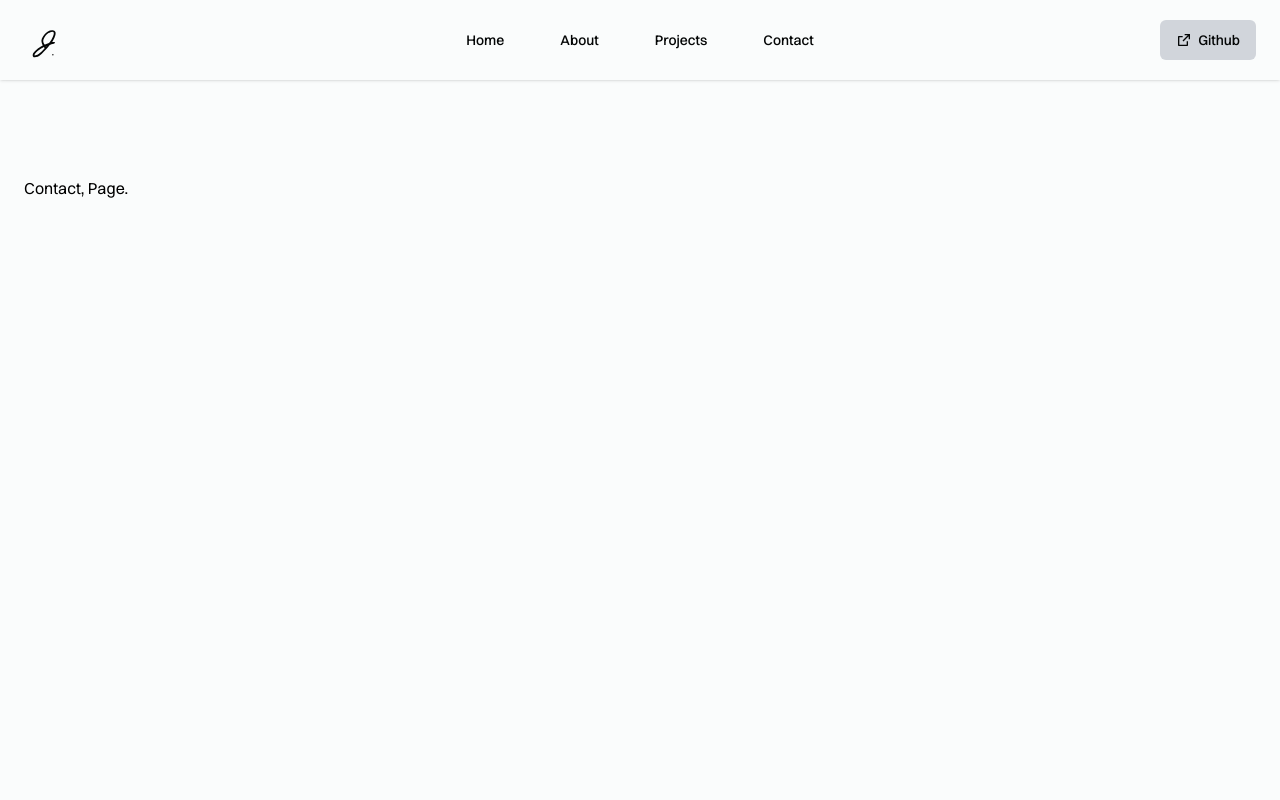
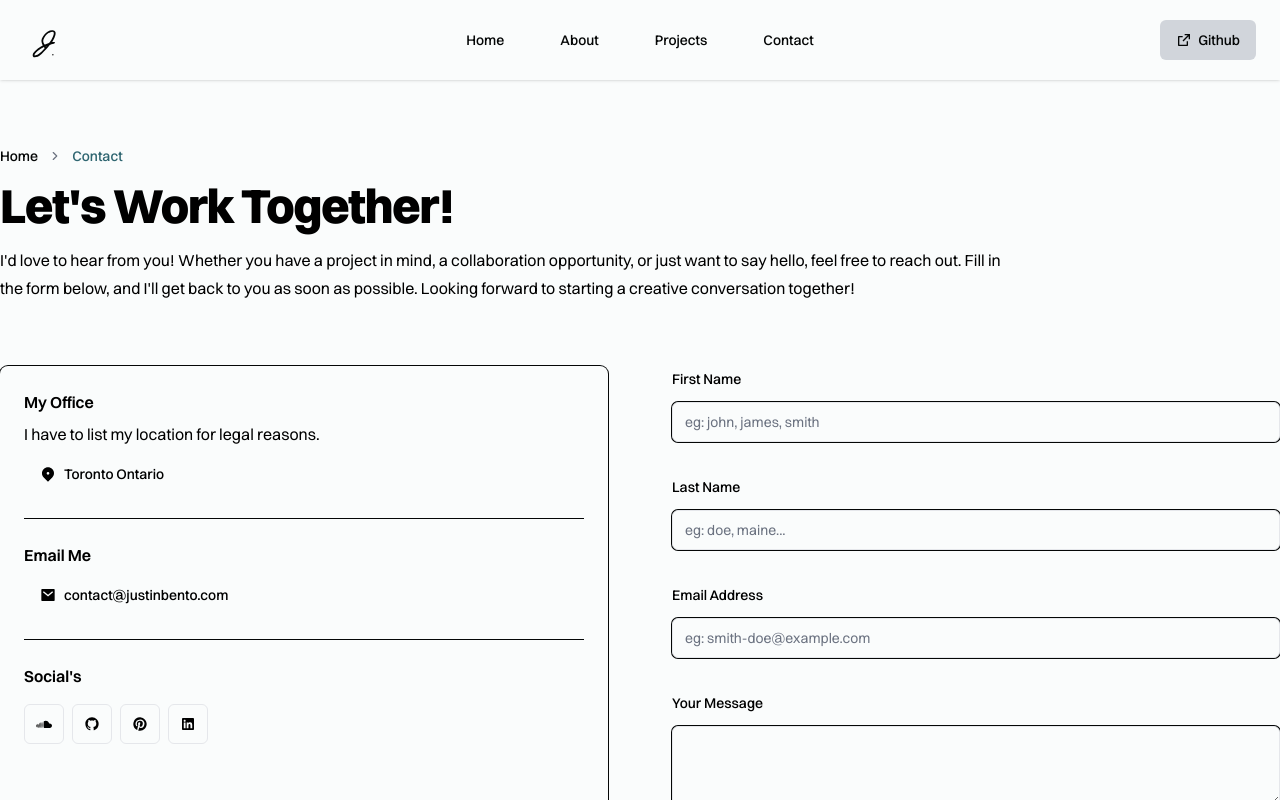
Before and after one commit to Justin-Bento/portfolio, a Next.js app: page /contact in a window 1280 px wide. Shown: the top 800 px of the page. Built offline with nearby package versions, Linux system fonts and the light colour scheme; no server answers.

Commit message:
Created contact form and page

```diff
--- a/app/(frontend)/contact/page.tsx
+++ b/app/(frontend)/contact/page.tsx
@@ -1,20 +1,91 @@
+import ContactForm from "@/components/ContactForm";
+import Head from "next/head";
+import Link from "next/link";
 import React from "react";
-import type { Metadata } from "next";
+import { RiMailFill, RiMapPin2Fill } from "react-icons/ri";
+import { footer_navigation } from "@/lib/data";
+import { Button } from "@/components/ui/button";
+import {
+  Breadcrumb,
+  BreadcrumbList,
+  BreadcrumbItem,
+  BreadcrumbLink,
+  BreadcrumbSeparator,
+} from "@/components/ui/breadcrumb";
+import Header from "@/components/Header";
 import Footer from "@/components/Footer";
-import Header from "@/components/Header";
 
-export const metadata: Metadata = {
-  title: "Justin Bento - Contact",
-  description:
-    "Join me on an journey from multimedia design to web development. Explore interactive digital media with a passion for coding.",
-};
-
-export default function page() {
+export default function Contact() {
   return (
     <>
       <Header />
-      <main className="min-h-dvh container px-6 mx-auto my-24">
-        <h1 className="">Contact, Page.</h1>
+      <main className=" my-16 flex items-center [min-height:100dvh;]">
+        <section className="container mx-auto">
+          <div id="heading" className="space-y-4 col-span-2">
+            <Breadcrumb>
+              <BreadcrumbList>
+                <BreadcrumbItem>
+                  <BreadcrumbLink href="/" className="font-medium text-black dark:text-white">
+                    Home
+                  </BreadcrumbLink>
+                </BreadcrumbItem>
+                <BreadcrumbSeparator />
+                <BreadcrumbItem>
+                  <BreadcrumbLink href="/Projects" className="font-medium text-primary dark:text-accent">
+                    Contact
+                  </BreadcrumbLink>
+                </BreadcrumbItem>
+              </BreadcrumbList>
+            </Breadcrumb>
+            <h1 className="text-5xl font-extrabold tracking-tight capitalize dark:text-white">
+              Let&#39;s work together!
+            </h1>
+            <p className="text-base leading-7 max-w-5xl">
+              I&#39;d love to hear from you! Whether you have a project in mind, a collaboration opportunity, or just
+              want to say hello, feel free to reach out. Fill in the form below, and I&#39;ll get back to you as soon as
+              possible. Looking forward to starting a creative conversation together!
+            </p>
+          </div>
+          <div className="grid lg:grid-cols-2 gap-16 my-16">
+            <div id="contact-information" className="overflow-hidden ring-1 ring-black dark:ring-gray-50 rounded-lg">
+              <div className="px-4 py-5 sm:p-6 ">
+                <h2 className="text-base font-semibold capitalize font-display dark:text-primary-40">My Office</h2>
+                <p className="mt-2 text-base dark:text-primary-40">I have to list my location for legal reasons.</p>
+                <Button variant="ghost" className="inline-flex items-center gap-2 mt-2 ">
+                  <RiMapPin2Fill />
+                  Toronto Ontario
+                </Button>
+                <hr className="my-6 border-1 border-black dark:border-gray-50" />
+                <h2 className="text-base font-semibold capitalize font-display ">Email Me</h2>
+                <Button variant="ghost" className="inline-flex items-center gap-2 mt-2 normal-case ">
+                  <RiMailFill />
+                  contact@justinbento.com
+                </Button>
+                <hr className="my-6 border-1 border-black dark:border-gray-50" />
+                <h2 className="text-base font-semibold capitalize font-display ">Social&#39;s</h2>
+                <div className="flex items-center gap-2 mt-4">
+                  {footer_navigation.map((item: any) => (
+                    <Link
+                      key={item.name}
+                      href={item.href}
+                      className="transition-all hover:opacity-80"
+                      target="_blank"
+                      aria-label="external-link-to-social-media"
+                    >
+                      <span className="sr-only">{item.name}</span>
+                      <Button variant="outline" size="icon" className="border-primary-50">
+                        <item.icon className="w-6 h-6" aria-hidden="true" />
+                      </Button>
+                    </Link>
+                  ))}
+                </div>
+              </div>
+            </div>
+            <div id="contact-form" className="">
+              <ContactForm />
+            </div>
+          </div>
+        </section>
       </main>
       <Footer />
     </>
--- /dev/null
+++ b/components/ContactForm.tsx
@@ -0,0 +1,75 @@
+"use client";
+import { useForm, ValidationError } from "@formspree/react";
+import { Button } from "@/components/ui/button";
+import { Label } from "./ui/label";
+import { Input } from "./ui/input";
+import { Textarea } from "./ui/textarea";
+import ThankYou from "@/layout/ThankYou";
+
+export default function ContactForm() {
+  const [state, handleSubmit] = useForm(`${process.env.NEXT_PUBLIC_FORMSPREE_ID}`);
+  if (state.succeeded) {
+    return <ThankYou />;
+  }
+  return (
+    <>
+      <form onSubmit={handleSubmit} className="space-y-8">
+        <fieldset className="space-y-3">
+          <Label htmlFor="firstName" defaultValue="firstName">
+            First Name
+          </Label>
+          <Input
+            type="text"
+            id="firstName"
+            autoComplete="family-name"
+            placeholder="eg: john, james, smith"
+            className="ring-1 ring-black dark:ring-white/70"
+          />
+          <ValidationError prefix="firstName" field="firstName" errors={state.errors} />
+        </fieldset>
+        {/* This is the end Of First Name Input  */}
+        <fieldset className="space-y-3">
+          <Label htmlFor="email" defaultValue="email">
+            Last Name
+          </Label>
+          <Input
+            type="text"
+            id="lastName"
+            autoComplete="lastName"
+            placeholder="eg: doe, maine..."
+            className="ring-1 ring-black dark:ring-white/70"
+          />
+          <ValidationError prefix="lastName" field="lastName" errors={state.errors} />
+          {/* This is the end Of Lats Name Input  */}
+        </fieldset>
+        <fieldset className="space-y-3">
+          <Label htmlFor="email" defaultValue="email">
+            Email Address
+          </Label>
+          <Input
+            type="email"
+            id="email"
+            autoComplete="family-name"
+            placeholder="eg: smith-doe@example.com"
+            className="ring-1 ring-black dark:ring-white/70"
+          />
+          <ValidationError prefix="Email" field="email" errors={state.errors} />
+          {/* This is the end Of Email Input  */}
+        </fieldset>
+        <fieldset className="space-y-3">
+          <Label htmlFor="userMessage" defaultValue="userMessage">
+            Your Message
+          </Label>
+          <Textarea id="userMessage" name="userMessage" className="ring-1 ring-black dark:ring-white/70 my-1.5" />
+          <ValidationError prefix="userMessage" field="userMessage" errors={state.errors} />
+        </fieldset>
+        <fieldset className="space-y-3">
+          <Button type="submit" disabled={state.submitting}>
+            Submit
+          </Button>
+          <ValidationError errors={state.errors} />
+        </fieldset>
+      </form>
+    </>
+  );
+}
```
